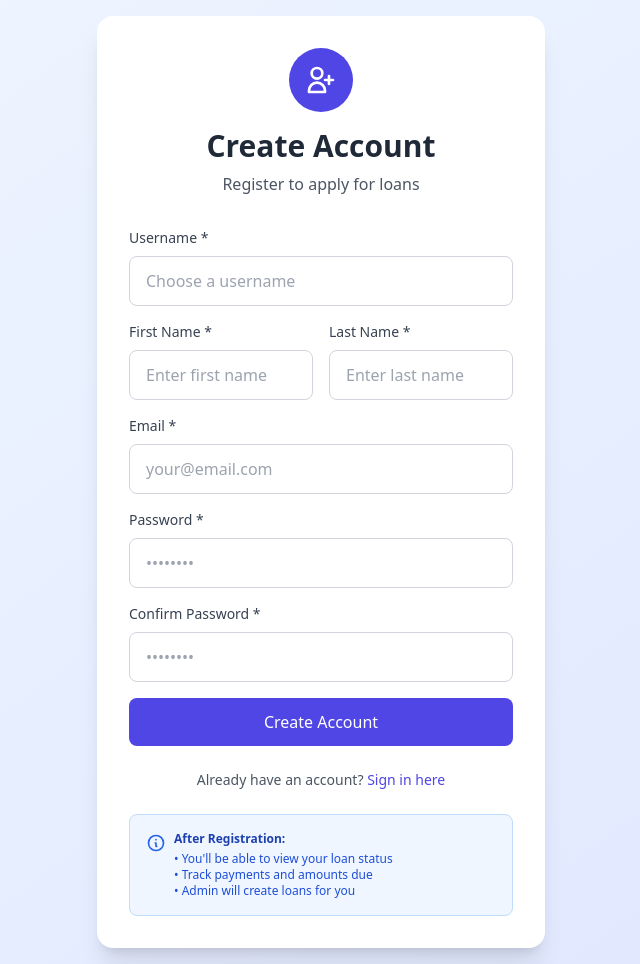
After one commit to Harrison-Muraya/Alpha-Loans, a Django app: page /register/ in a window 1280 px wide. The commit adds this page. Shown: the whole page, without its empty margins (319-959 px from the left). Run offline with Django 5.2, Linux system fonts and the light colour scheme; some libraries are stand-ins or nearby versions.

Commit message:
Added user registration form and view, updated loan list template to display user information and payment breakdown

```diff
--- a/loans/forms.py
+++ b/loans/forms.py
@@ -2,6 +2,52 @@ from django import forms
 from django.contrib.auth.forms import UserCreationForm
 from django.contrib.auth.models import User
 from .models import Loan
+
+class UserRegistrationForm(forms.ModelForm):
+    password = forms.CharField(
+        widget=forms.PasswordInput(attrs={
+            'class': 'w-full px-4 py-3 border border-gray-300 rounded-lg focus:ring-2 focus:ring-indigo-500 focus:border-transparent',
+            'placeholder': '••••••••'
+        })
+    )
+    confirm_password = forms.CharField(
+        widget=forms.PasswordInput(attrs={
+            'class': 'w-full px-4 py-3 border border-gray-300 rounded-lg focus:ring-2 focus:ring-indigo-500 focus:border-transparent',
+            'placeholder': '••••••••'
+        })
+    )
+
+    class Meta:
+        model = User
+        fields = ['username', 'first_name', 'last_name', 'email', 'password']
+        widgets = {
+            'username': forms.TextInput(attrs={
+                'class': 'w-full px-4 py-3 border border-gray-300 rounded-lg focus:ring-2 focus:ring-indigo-500 focus:border-transparent',
+                'placeholder': 'Choose a username'
+            }),
+            'first_name': forms.TextInput(attrs={
+                'class': 'w-full px-4 py-3 border border-gray-300 rounded-lg focus:ring-2 focus:ring-indigo-500 focus:border-transparent',
+                'placeholder': 'Enter first name'
+            }),
+            'last_name': forms.TextInput(attrs={
+                'class': 'w-full px-4 py-3 border border-gray-300 rounded-lg focus:ring-2 focus:ring-indigo-500 focus:border-transparent',
+                'placeholder': 'Enter last name'
+            }),
+            'email': forms.EmailInput(attrs={
+                'class': 'w-full px-4 py-3 border border-gray-300 rounded-lg focus:ring-2 focus:ring-indigo-500 focus:border-transparent',
+                'placeholder': 'your@email.com'
+            }),
+        }
+
+    def clean(self):
+        cleaned_data = super().clean()
+        password = cleaned_data.get('password')
+        confirm_password = cleaned_data.get('confirm_password')
+
+        if password and confirm_password and password != confirm_password:
+            raise forms.ValidationError("Passwords don't match")
+
+        return cleaned_data
 
 class LoanForm(forms.ModelForm):
     class Meta:
--- a/loans/urls.py
+++ b/loans/urls.py
@@ -1,8 +1,10 @@
 from django.urls import path
 from . import views
 
+
 urlpatterns = [
     path('', views.user_login, name='login'),
+    path('register/', views.user_register, name='register'),
     path('logout/', views.user_logout, name='logout'),
     path('dashboard/', views.dashboard, name='dashboard'),
     path('loans/', views.loan_list, name='loan_list'),
--- a/loans/views.py
+++ b/loans/views.py
@@ -3,9 +3,28 @@ from django.contrib.auth import login, logout, authenticate
 from django.contrib.auth.decorators import login_required, user_passes_test
 from django.contrib import messages
 from django.db.models import Sum, Count
+from django.contrib.auth.models import User
 from datetime import date
 from .models import Loan
-from .forms import LoanForm, LoanUpdateForm
+from .forms import LoanForm, LoanUpdateForm, UserRegistrationForm
+
+def user_register(request):
+    if request.user.is_authenticated:
+        return redirect('dashboard')
+
+    if request.method == 'POST':
+        form = UserRegistrationForm(request.POST)
+        if form.is_valid():
+            user = form.save(commit=False)
+            user.set_password(form.cleaned_data['password'])
+            user.save()
+            login(request, user)
+            messages.success(request, 'Registration successful! Welcome to Loan Manager.')
+            return redirect('dashboard')
+    else:
+        form = UserRegistrationForm()
+
+    return render(request, 'loans/register.html', {'form': form})
 
 def user_login(request):
     if request.user.is_authenticated:
--- /dev/null
+++ b/templates/loans/register.html
@@ -0,0 +1,140 @@
+{% extends 'loans/base.html' %}
+
+{% block title %}Register - Loan Management{% endblock %}
+
+{% block content %}
+<div class="min-h-screen bg-gradient-to-br from-blue-50 to-indigo-100 flex items-center justify-center -m-8 p-4">
+    <div class="bg-white rounded-2xl shadow-xl p-8 w-full max-w-md">
+        <div class="text-center mb-8">
+            <div class="inline-flex items-center justify-center w-16 h-16 bg-indigo-600 rounded-full mb-4">
+                <svg class="w-8 h-8 text-white" fill="none" stroke="currentColor" viewBox="0 0 24 24">
+                    <path stroke-linecap="round" stroke-linejoin="round" stroke-width="2" d="M18 9v3m0 0v3m0-3h3m-3 0h-3m-2-5a4 4 0 11-8 0 4 4 0 018 0zM3 20a6 6 0 0112 0v1H3v-1z"></path>
+                </svg>
+            </div>
+            <h1 class="text-3xl font-bold text-gray-800 mb-2">Create Account</h1>
+            <p class="text-gray-600">Register to apply for loans</p>
+        </div>
+
+        {% if form.errors %}
+        <div class="mb-6">
+            <div class="bg-red-50 border border-red-200 text-red-800 rounded-lg p-4">
+                <ul class="list-disc list-inside text-sm">
+                    {% for field, errors in form.errors.items %}
+                        {% for error in errors %}
+                            <li>{{ error }}</li>
+                        {% endfor %}
+                    {% endfor %}
+                </ul>
+            </div>
+        </div>
+        {% endif %}
+
+        <div class="space-y-4">
+            <div>
+                <label class="block text-sm font-medium text-gray-700 mb-2">Username *</label>
+                {{ form.username }}
+                {% if form.username.errors %}
+                <p class="text-xs text-red-600 mt-1">{{ form.username.errors.0 }}</p>
+                {% endif %}
+            </div>
+
+            <div class="grid grid-cols-2 gap-4">
+                <div>
+                    <label class="block text-sm font-medium text-gray-700 mb-2">First Name *</label>
+                    {{ form.first_name }}
+                    {% if form.first_name.errors %}
+                    <p class="text-xs text-red-600 mt-1">{{ form.first_name.errors.0 }}</p>
+                    {% endif %}
+                </div>
+
+                <div>
+                    <label class="block text-sm font-medium text-gray-700 mb-2">Last Name *</label>
+                    {{ form.last_name }}
+                    {% if form.last_name.errors %}
+                    <p class="text-xs text-red-600 mt-1">{{ form.last_name.errors.0 }}</p>
+                    {% endif %}
+                </div>
+            </div>
+
+            <div>
+                <label class="block text-sm font-medium text-gray-700 mb-2">Email *</label>
+                {{ form.email }}
+                {% if form.email.errors %}
+                <p class="text-xs text-red-600 mt-1">{{ form.email.errors.0 }}</p>
+                {% endif %}
+            </div>
+
+            <div>
+                <label class="block text-sm font-medium text-gray-700 mb-2">Password *</label>
+                {{ form.password }}
+                {% if form.password.errors %}
+                <p class="text-xs text-red-600 mt-1">{{ form.password.errors.0 }}</p>
+                {% endif %}
+            </div>
+
+            <div>
+                <label class="block text-sm font-medium text-gray-700 mb-2">Confirm Password *</label>
+                {{ form.confirm_password }}
+                {% if form.confirm_password.errors %}
+                <p class="text-xs text-red-600 mt-1">{{ form.confirm_password.errors.0 }}</p>
+                {% endif %}
+            </div>
+
+            <button onclick="submitRegistration()" class="w-full bg-indigo-600 text-white py-3 rounded-lg font-medium hover:bg-indigo-700 transition">
+                Create Account
+            </button>
+        </div>
+
+        <div class="mt-6 text-center">
+            <p class="text-sm text-gray-600">
+                Already have an account?
+                <a href="{% url 'login' %}" class="text-indigo-600 hover:text-indigo-700 font-medium">
+                    Sign in here
+                </a>
+            </p>
+        </div>
+
+        <div class="mt-6 p-4 bg-blue-50 rounded-lg border border-blue-200">
+            <div class="flex items-start gap-2">
+                <svg class="w-5 h-5 text-blue-600 mt-0.5 flex-shrink-0" fill="none" stroke="currentColor" viewBox="0 0 24 24">
+                    <path stroke-linecap="round" stroke-linejoin="round" stroke-width="2" d="M13 16h-1v-4h-1m1-4h.01M21 12a9 9 0 11-18 0 9 9 0 0118 0z"></path>
+                </svg>
+                <div>
+                    <p class="text-xs text-blue-800 font-semibold mb-1">After Registration:</p>
+                    <p class="text-xs text-blue-700">• You'll be able to view your loan status</p>
+                    <p class="text-xs text-blue-700">• Track payments and amounts due</p>
+                    <p class="text-xs text-blue-700">• Admin will create loans for you</p>
+                </div>
+            </div>
+        </div>
+    </div>
+</div>
+
+<script>
+function submitRegistration() {
+    const form = document.createElement('form');
+    form.method = 'POST';
+    form.action = '{% url "register" %}';
+
+    const csrfToken = '{{ csrf_token }}';
+    const csrfInput = document.createElement('input');
+    csrfInput.type = 'hidden';
+    csrfInput.name = 'csrfmiddlewaretoken';
+    csrfInput.value = csrfToken;
+    form.appendChild(csrfInput);
+
+    // Get all form field values
+    const fields = ['username', 'first_name', 'last_name', 'email', 'password', 'confirm_password'];
+    fields.forEach(fieldName => {
+        const input = document.createElement('input');
+        input.type = 'hidden';
+        input.name = fieldName;
+        input.value = document.querySelector('[name="' + fieldName + '"]').value;
+        form.appendChild(input);
+    });
+
+    document.body.appendChild(form);
+    form.submit();
+}
+</script>
+{% endblock %}
```
Also changed, not shown: templates/loans/loan_list.html (+115 -4 lines), templates/loans/login.html (+11 -2 lines), db.sqlite3, loans/models.py (line endings or trailing spaces).
